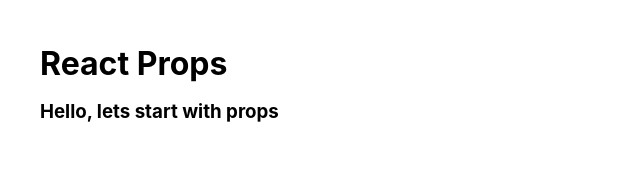
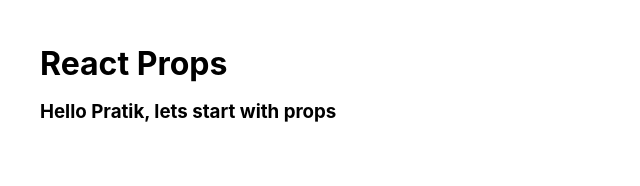
Before and after one commit to PratikKanthe/props, a React (Create React App) app: page / in a window 1280 px wide. Shown: the top 186 px of the page, without its empty margins (0-640 px from the left). Built offline with nearby package versions, Linux system fonts and the light colour scheme.

Commit message:
initial commit

```diff
--- a/src/App.js
+++ b/src/App.js
@@ -6,7 +6,7 @@
   return (
     <div className="App">
       <h1> React Props</h1>
-      <ClassProps />
+      <ClassProps name="Pratik"/>
     </div>
   );
 }
--- a/src/ClassProps.js
+++ b/src/ClassProps.js
@@ -4,7 +4,7 @@
   render() {
     return (
       <div>
-        <h3>Hello, lets start with props</h3>
+        <h3>Hello {this.props.name}, lets start with props</h3>
       </div>
     )
   }
```
